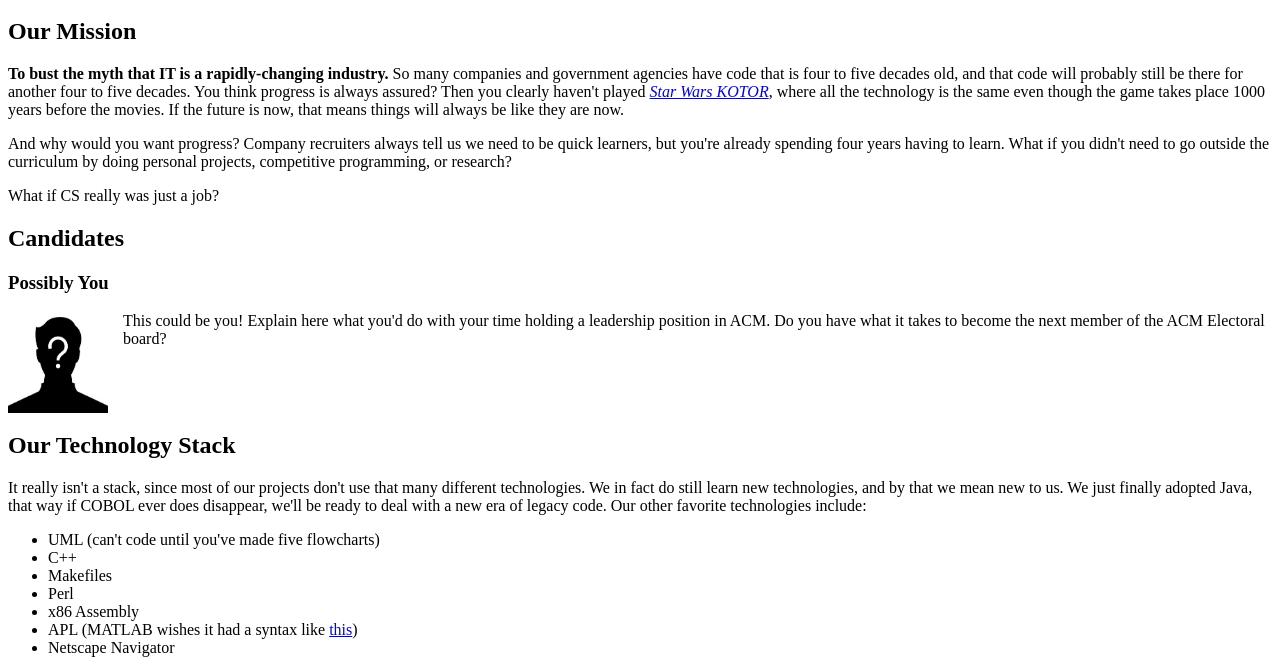
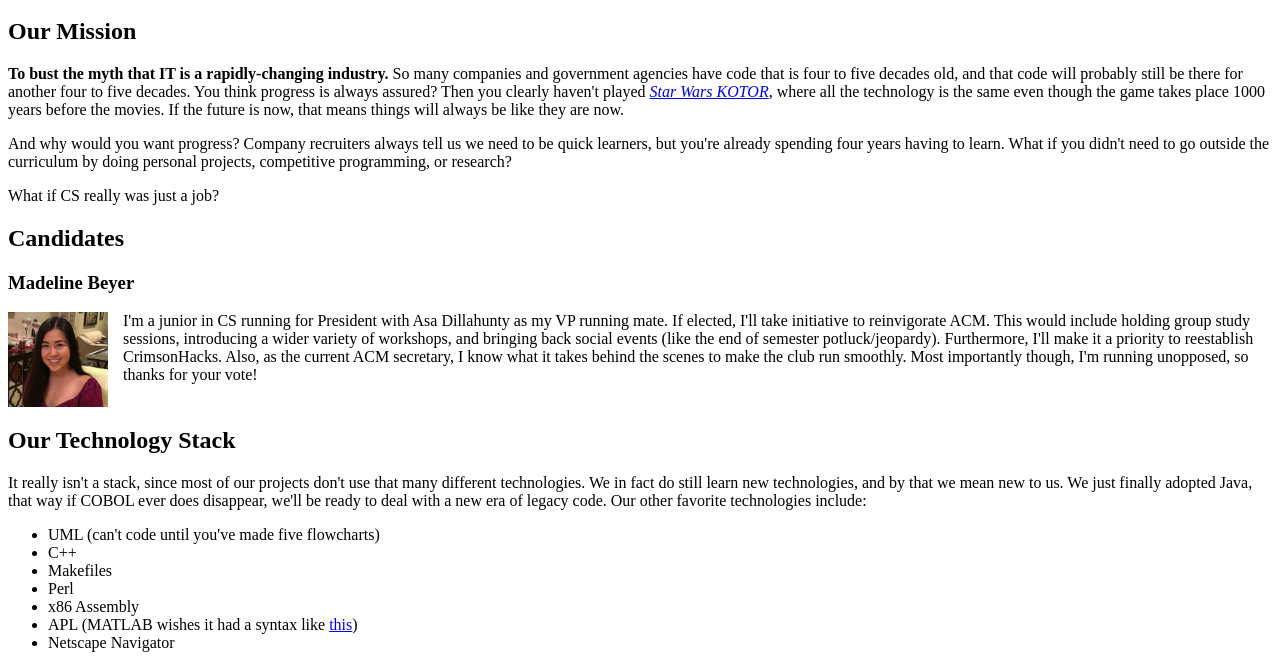
Before and after one commit to 0party/0party.github.io, a plain HTML site: page index.html in a window 1280 px wide. Shown: the part 100-769 px from the top of the page. Drawn offline with Linux system fonts and the light colour scheme.

Commit message:
:heavy_plus_sign: Added Madeline Beyer
Added Maddie to the candidates list.

Also reverted the indentation back to spaces instead of tabs because I realized it was done on purpose to further emphasize the mindset of a 0party coder

```diff
--- a/index.html
+++ b/index.html
@@ -31,11 +31,11 @@
 
   <h2>Candidates</h2>
   <div>
-		<h3>Possibly You</h3>
-		<img src="imgs/unnamed.jpg" width="100" class="candidate"/>
+    <h3>Madeline Beyer</h3>
+    <img src="imgs/MadelineBeyer.jpg" width="100" class="candidate"/>
     <p>
-			This could be you! Explain here what you'd do with your time holding a leadership position in ACM. Do you have what it takes to become the next member of the ACM Electoral board?
-			<br style="clear: both"/>
+      I'm a junior in CS running for President with Asa Dillahunty as my VP running mate. If elected, I'll take initiative to reinvigorate ACM. This would include holding group study sessions, introducing a wider variety of workshops, and bringing back social events (like the end of semester potluck/jeopardy). Furthermore, I'll make it a priority to reestablish CrimsonHacks. Also, as the current ACM secretary, I know what it takes behind the scenes to make the club run smoothly. Most importantly though, I'm running unopposed, so thanks for your vote!
+      <br style="clear:both"/>
     </p>
   </div>
 
```
Also changed, not shown: imgs/MadelineBeyer.jpg (added). Lines whose indentation alone changed are shown as unchanged.
